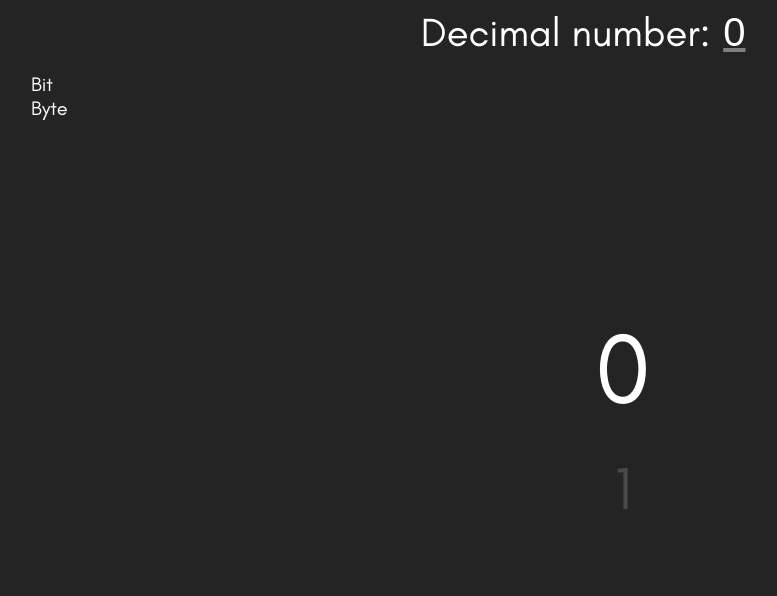
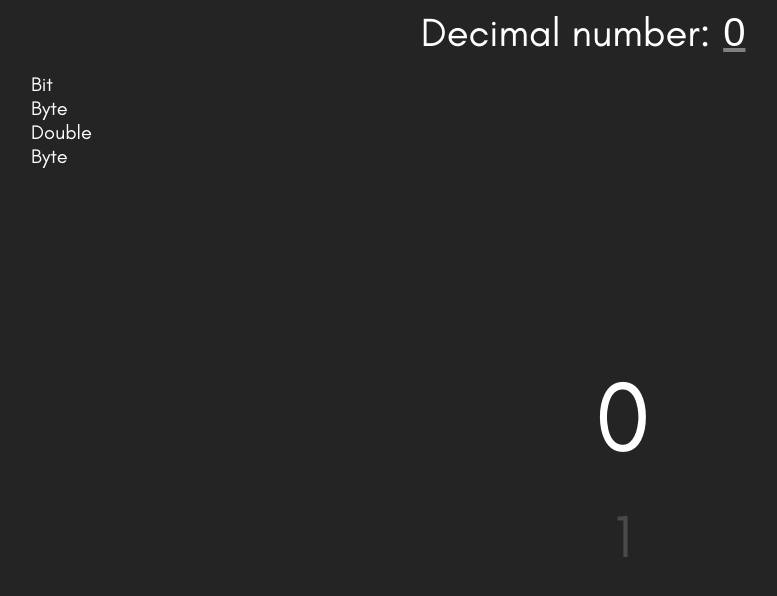
Before and after one commit to DeShowErwt/binaryRepresentation, a website built with Vite: page index.html in a window 1280 px wide. Shown: the whole page, without its empty margins (17-794 px from the left). Built offline with nearby package versions, Linux system fonts and the light colour scheme.

Commit message:
#6 Double byte option to test

```diff
--- a/index.html
+++ b/index.html
@@ -10,6 +10,7 @@
         <ul>
           <li><span id="bitSelect">Bit</span></li>
           <li><span id="byteSelect">Byte</span></li>
+          <li><span id="doubleByteSelect">Double Byte</span></li>
         </ul>
       </div>
     <div class="center">
```
